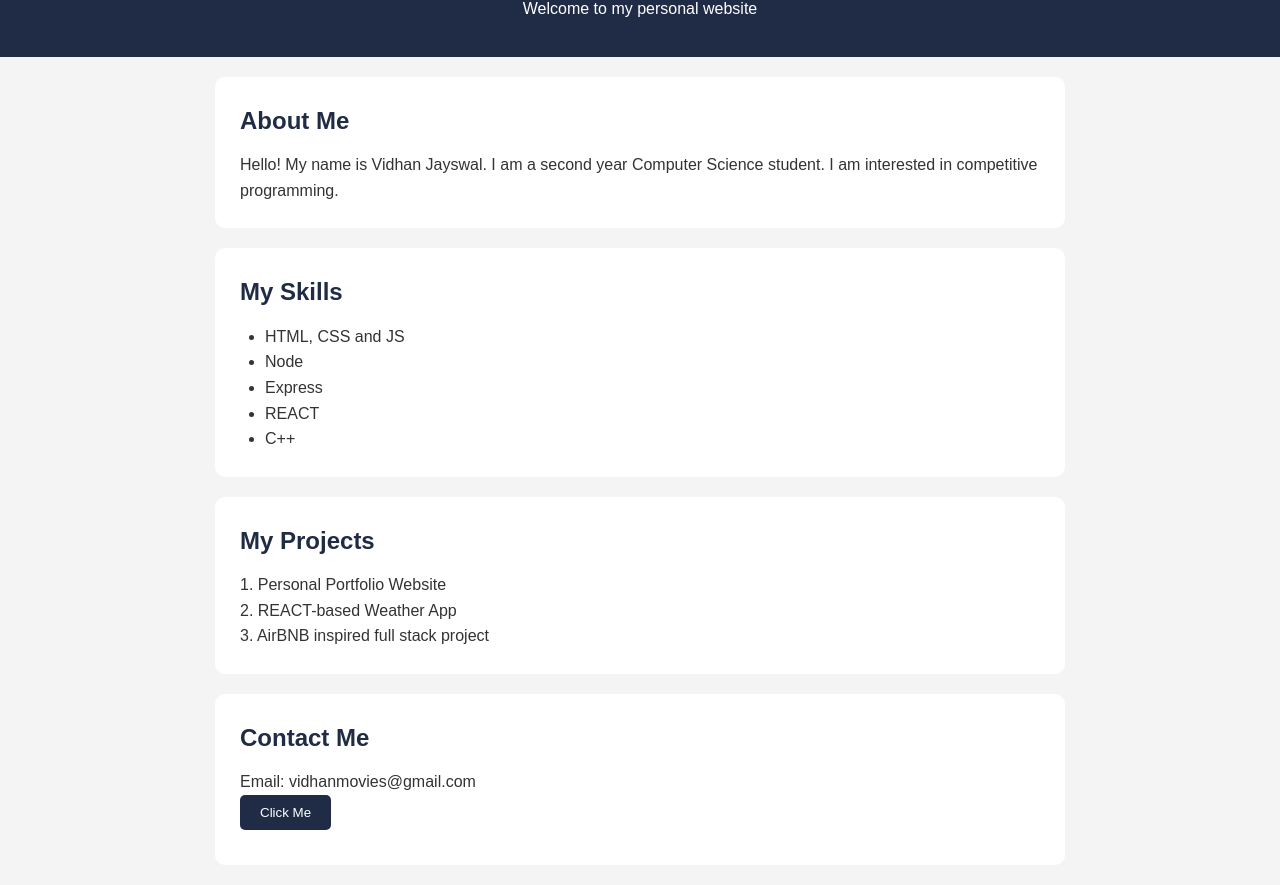
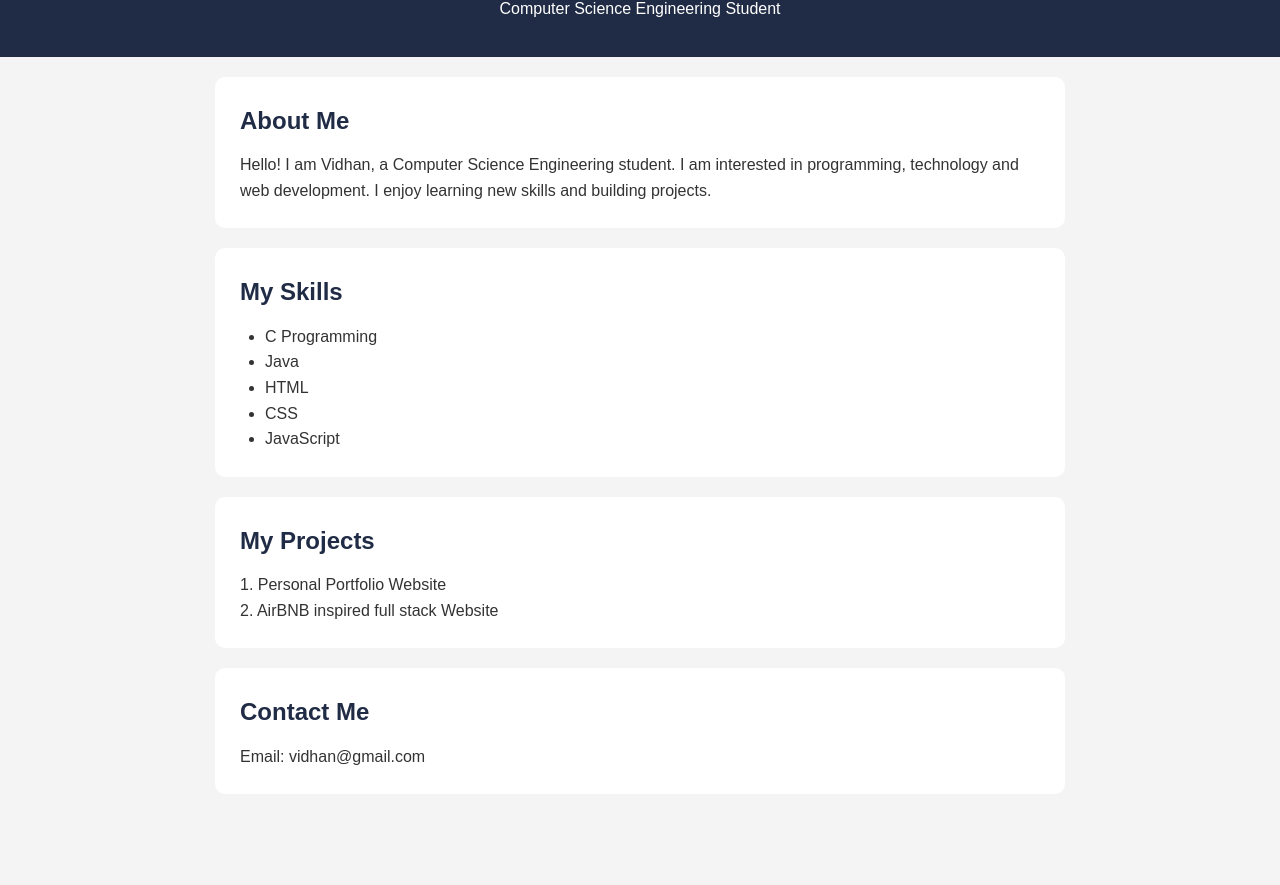
Before and after one commit to jaiswalvidhan3/Github-practical-test, a plain HTML site: page index.html in a window 1280 px wide. Shown: the part 90-975 px from the top of the page. After the commit the page ends 904 px from the top, so only its background shows below. Drawn offline with Linux system fonts and the light colour scheme.

Commit message:
edited the index.html file

```diff
--- a/index.html
+++ b/index.html
@@ -1,48 +1,45 @@
 <!DOCTYPE html>
-<html lang="en">
+<html>
 <head>
-    <meta charset="UTF-8">
-    <meta name="viewport" content="width=device-width, initial-scale=1.0">
     <title>My Portfolio</title>
     <link rel="stylesheet" href="style.css">
 </head>
 <body>
 
     <header>
-        <h1>My Portfolio</h1>
-        <p>Welcome to my personal website</p>
+        <h1>Vidhan Jayswal</h1>
+        <p>Computer Science Engineering Student</p>
     </header>
 
-    <section class="about">
+    <section>
         <h2>About Me</h2>
-        <p>Hello! My name is Vidhan Jayswal.
-           I am a second year Computer Science student.
-           I am interested in competitive programming.</p>
+        <p>
+            Hello! I am Vidhan, a Computer Science Engineering student.
+            I am interested in programming, technology and web development.
+            I enjoy learning new skills and building projects.
+        </p>
     </section>
 
-    <section class="skills">
+    <section>
         <h2>My Skills</h2>
         <ul>
-            <li>HTML, CSS and JS</li>
-            <li>Node</li>
-            <li>Express</li>
-            <li>REACT</li>
-            <li>C++</li>
+            <li>C Programming</li>
+            <li>Java</li>
+            <li>HTML</li>
+            <li>CSS</li>
+            <li>JavaScript</li>
         </ul>
     </section>
 
-    <section class="projects">
+    <section>
         <h2>My Projects</h2>
         <p>1. Personal Portfolio Website</p>
-        <p>2. REACT-based Weather App</p>
-        <p>3. AirBNB inspired full stack project</p>
+        <p>2. AirBNB inspired full stack Website</p>
     </section>
 
-    <section class="contact">
+    <section>
         <h2>Contact Me</h2>
-        <p>Email: vidhanmovies@gmail.com</p>
-        <button onclick="showMessage()">Click Me</button>
-        <p id="message"></p>
+        <p>Email: vidhan@gmail.com</p>
     </section>
 
     <script src="script.js"></script>
```
